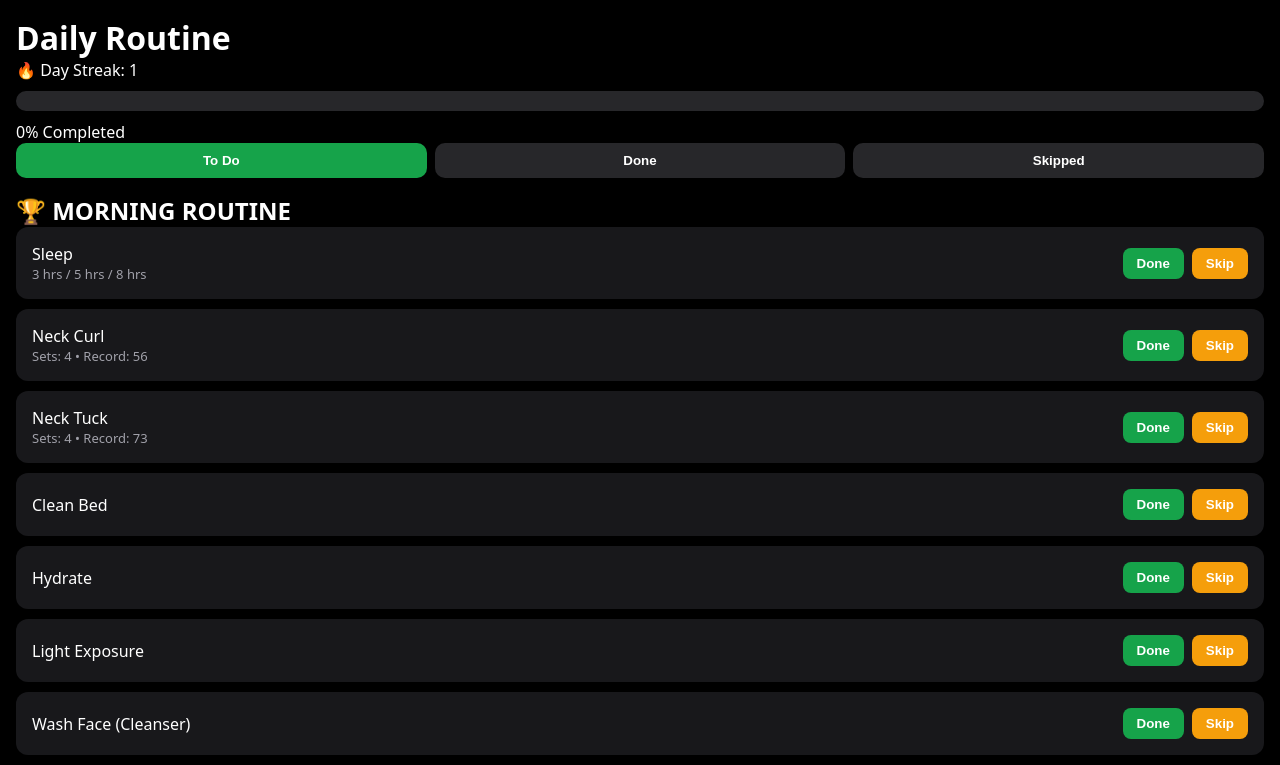
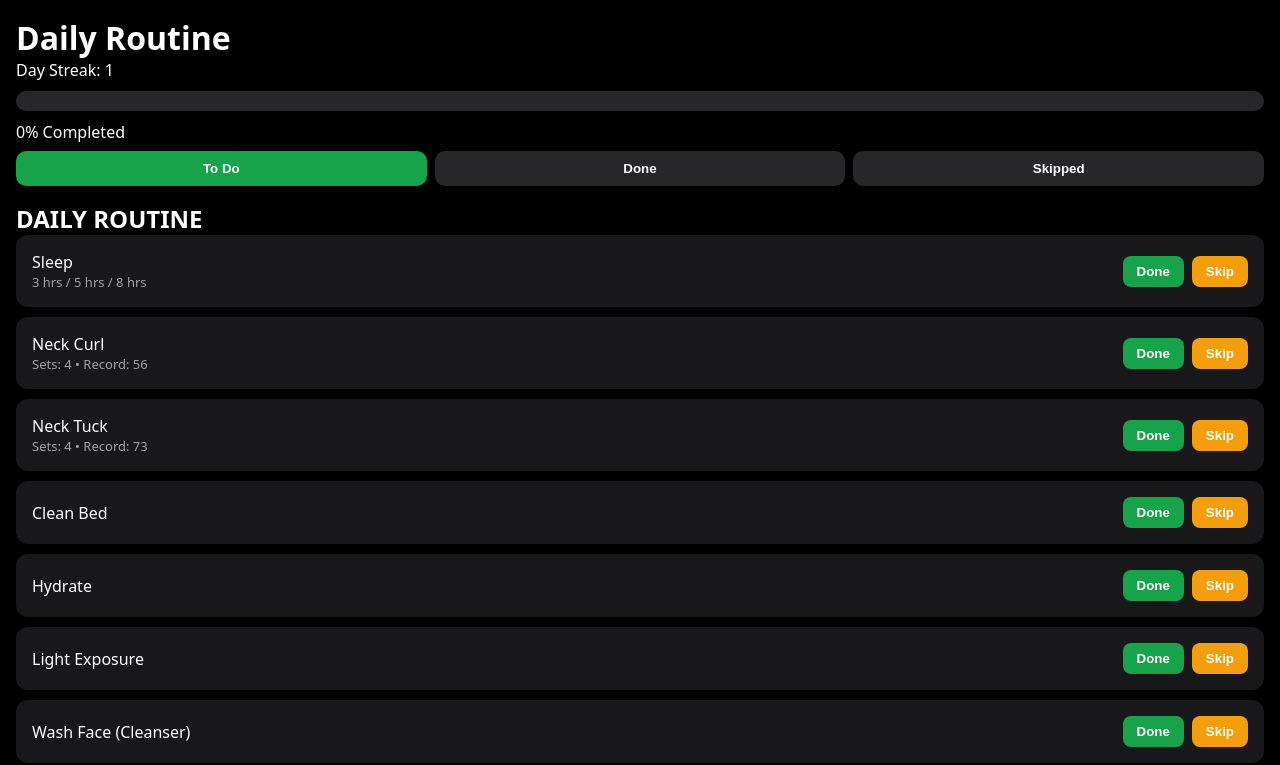
Before and after one commit to HearnsMori/myimprovements, a Next.js app: page / in a window 1280 px wide. Shown: the top 765 px of the page. Built offline with nearby package versions, Linux system fonts and the light colour scheme.

Commit message:
feat: remove emoji and add margin to tabnav

```diff
--- a/src/app/page.tsx
+++ b/src/app/page.tsx
@@ -21,7 +21,7 @@ const STREAK_KEY = "daily-routine-streak";
 
 const routineData = [
     {
-        section: "🏆 MORNING ROUTINE",
+        section: "DAILY ROUTINE",
         items: [
             //Sleep
             { label: "Sleep", type: "options", options: ["3 hrs", "5 hrs", "8 hrs"] },
@@ -215,7 +215,7 @@ export default function DailyRoutine() {
 
     const styles = {
         page: { minHeight: "100vh", backgroundColor: "#000", color: "#fff", padding: 16, fontFamily: "system-ui, sans-serif" },
-        tabs: { display: "flex", gap: 8, marginBottom: 16 },
+        tabs: { display: "flex", gap: 8, marginBottom: 16, marginTop: '8px'},
         tab: (active: boolean) => ({ flex: 1, padding: 10, borderRadius: 10, backgroundColor: active ? "#16a34a" : "#27272a", border: "none", color: "#fff", fontWeight: 600 }),
         card: { backgroundColor: "#18181b", borderRadius: 12, padding: 16, display: "flex", justifyContent: "space-between", alignItems: "center", marginBottom: 10 },
         subtitle: { color: "#a1a1aa", fontSize: 13 },
@@ -227,7 +227,7 @@ export default function DailyRoutine() {
     return (
         <div style={styles.page}>
             <h1>Daily Routine</h1>
-            🔥 Day Streak: {streak}
+            Day Streak: {streak}
 
             {/* Progress Bar */}
             <div style={styles.progressContainer}>
```
